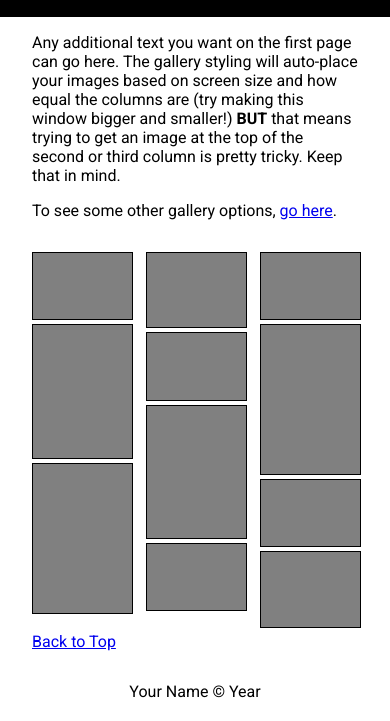
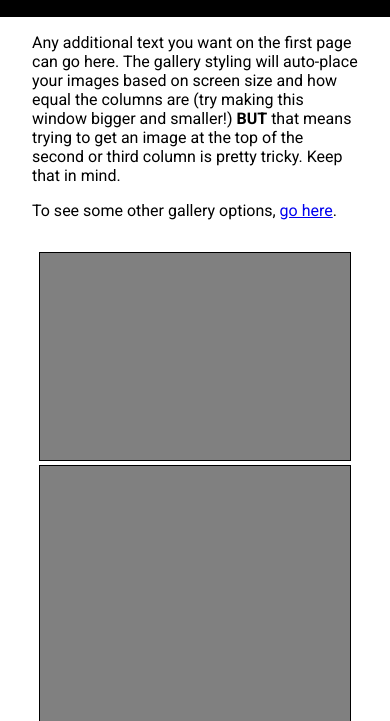
Before and after one commit to t-valentine/htmlPortfolio, a plain HTML site: page index.html in a window 390 px wide. Shown: the part 123-844 px from the top of the page. Drawn offline with Linux system fonts and the light colour scheme.

Commit message:
mobile styling

```diff
--- a/style.css
+++ b/style.css
@@ -98,3 +98,25 @@ figure {
   display: block;
   margin: 0 auto;
 }
+
+/* Below changes the number of columns in the gallery for smaller screens
+   (it's not exactly mobile and tablet sizing) */
+@media only screen and (max-width: 800px) {
+  .gallery {
+    columns: auto 2;
+  }
+
+  .gallery img {
+    width: 40vw;
+  }
+}
+
+@media only screen and (max-width: 500px) {
+  .gallery {
+    columns: auto 1;
+  }
+
+  .gallery img {
+    width: 80vw;
+  }
+}
```
